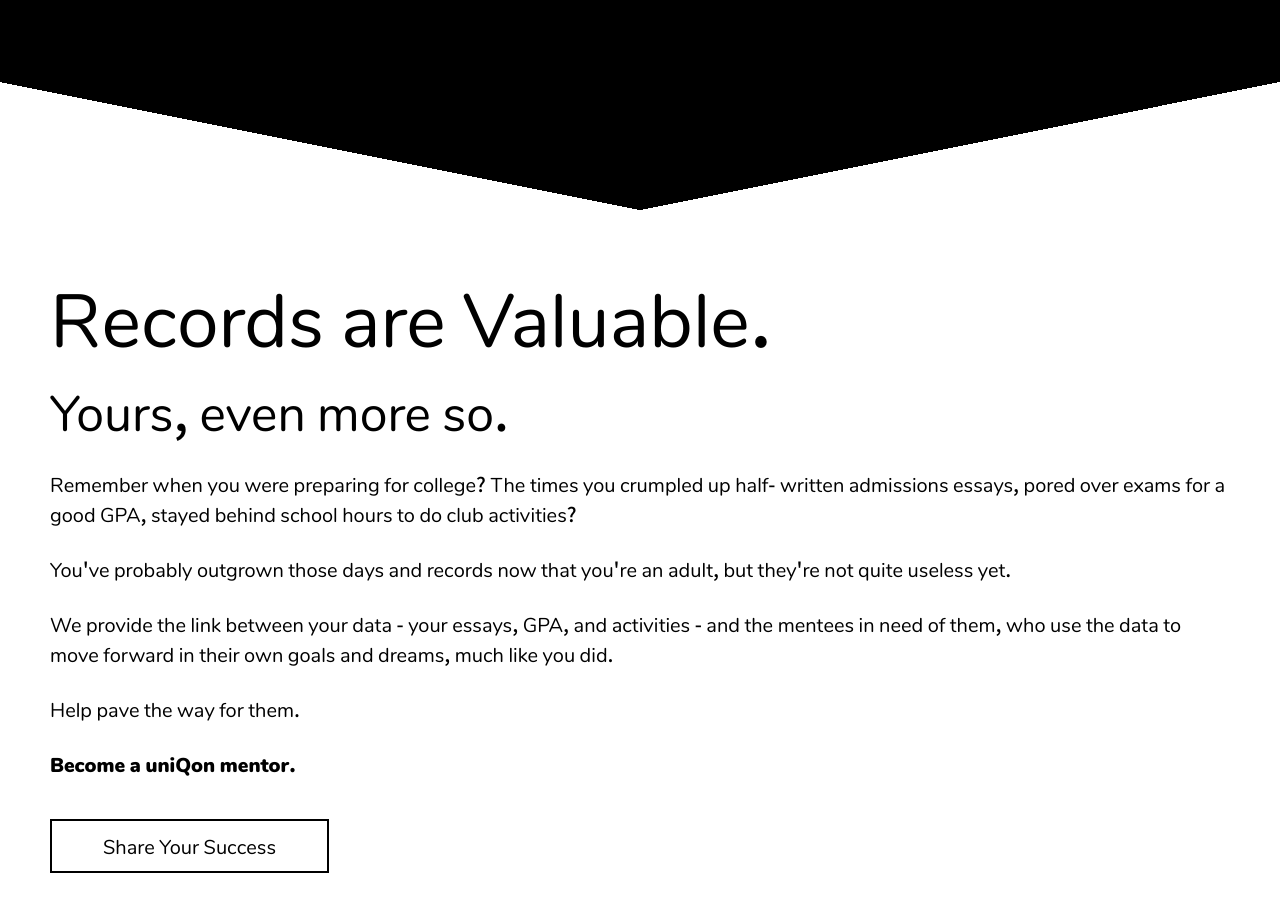
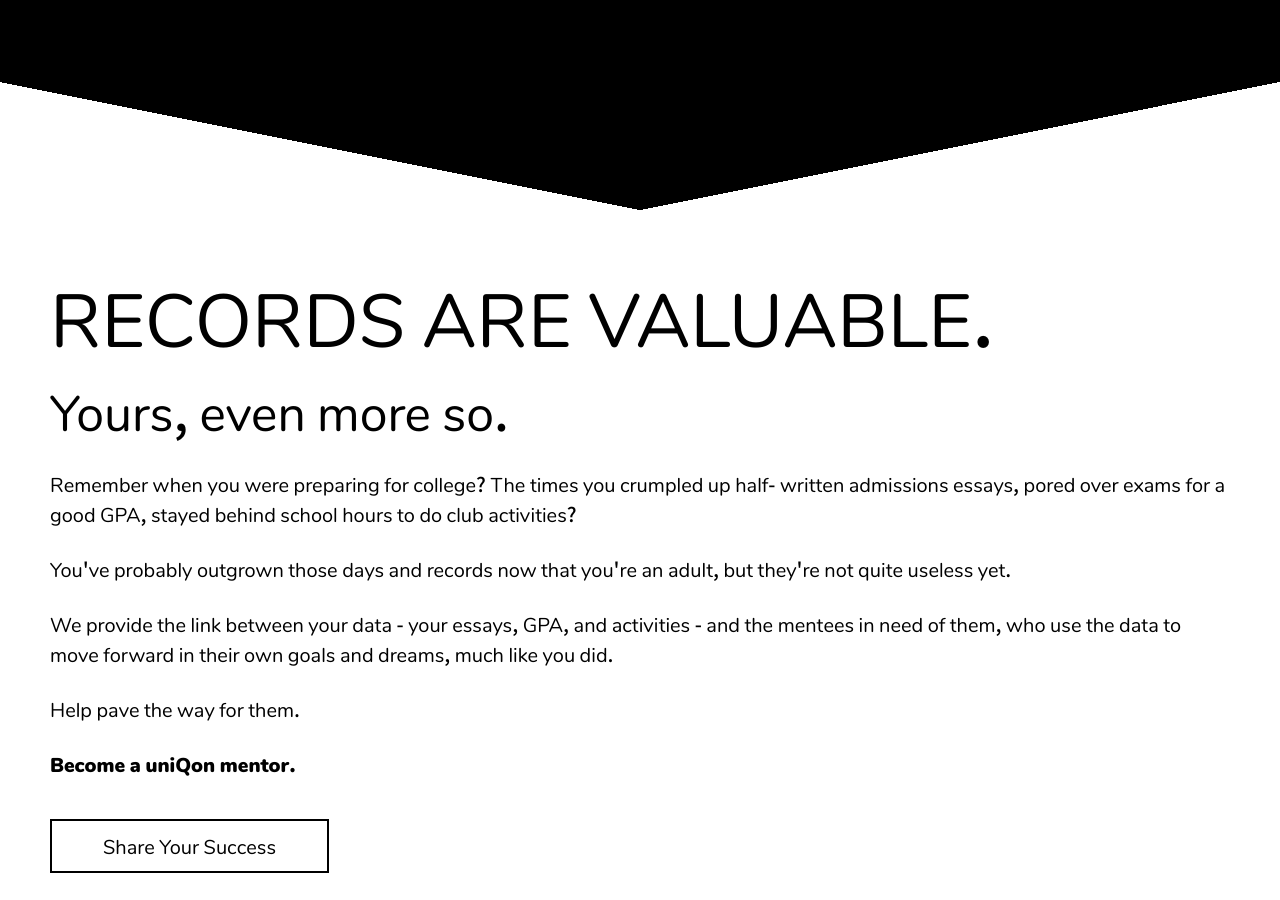
Before and after one commit to uniQon-kr/uniQon-Demo-Website, a Jekyll site: the page built from mentor-recruit.html, in a window 1280 px wide and 900 px high, scrolled down 952 px. Built offline with Jekyll 4.4.1, drawn with Linux system fonts in a browser that asks for light colours; some web fonts are replaced; some of the changed text lies outside the part shown.

Commit message:
title capitalized

```diff
--- a/mentor-recruit.html
+++ b/mentor-recruit.html
@@ -17,7 +17,7 @@
 
   <div class="block">
     <div class="title">
-      <p class ="biggerBody">Records are Valuable.</p>
+      <p class ="biggerBody">RECORDS ARE VALUABLE.</p>
       <p class ="bigBody">Yours, even more so.</p>
       <div class="text">
         <p class="smallBody">Remember when you were preparing for college? The times you crumpled up half-
@@ -75,7 +75,7 @@
   <div class="block2">
     <div class= "title">
       <a id="benefit"></a>
-      <p class = "biggerBody">A Rewarding Experience.</p>
+      <p class = "biggerBody">A REWARDING EXPERIENCE.</p>
       <p class = "bigBody">Rewarding, in the literal sense.</p>
     </div>
     <div class="innerblock">
```
